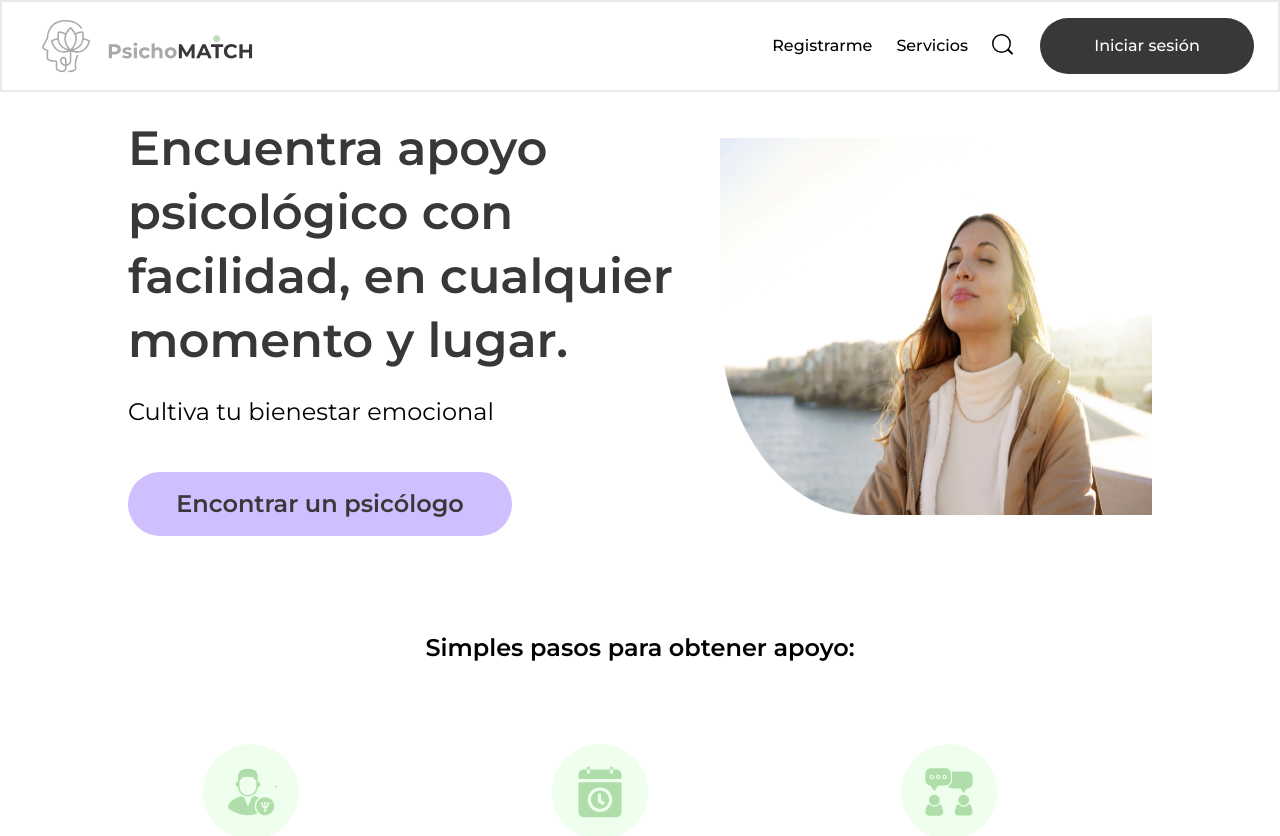
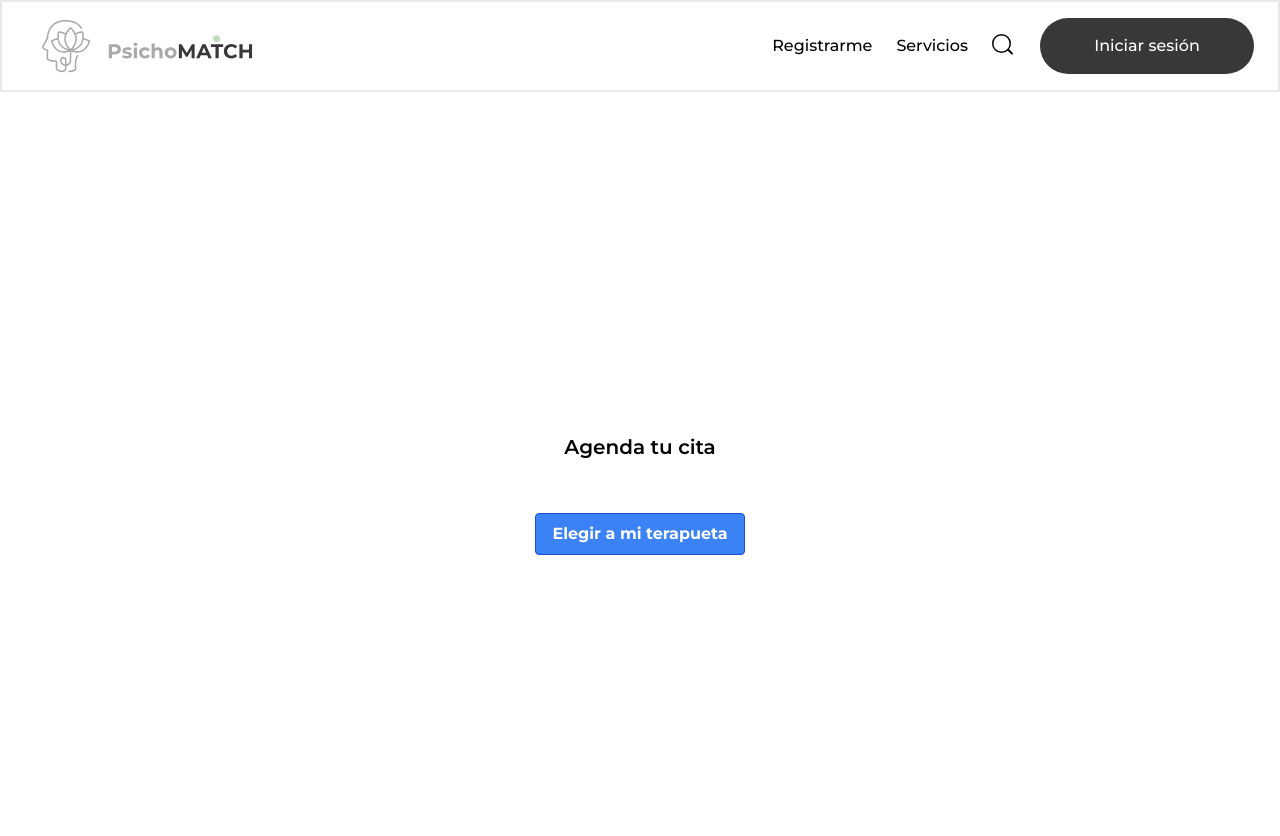
Before and after one commit to No-Country/C14-09-n-React-Node-Psichomatch, a React (Vite) app in the folder Frontend/: page /dashboard/1 in a window 1280 px wide. Before the commit this address led to /. Shown: the top 836 px of the page. Built offline with nearby package versions, Linux system fonts and the light colour scheme; the HTML template or start-up script is replaced by a standard one.

Commit message:
funcionalidad de agendar cita por el paciente

```diff
--- a/Frontend/src/App.jsx
+++ b/Frontend/src/App.jsx
@@ -17,12 +17,12 @@ function App() {
       <Routes>
         <Route path="/" element={<HomePage></HomePage>}></Route>
         <Route path="/login" element={<Login />}></Route>
-        <Route path="/psicologos" element={<FindPsychologists />}></Route>
+        <Route path="/psicologos/:id" element={<FindPsychologists />}></Route>
         <Route path="/servicios" element={<Services />}></Route>
         <Route path="/registro" element={<RegisterPage></RegisterPage>}></Route>
         <Route path="/recuperarclave" element={<RecoverPassword />}></Route>
-        <Route path="/dashboard" element={<Dashboard/>}></Route>
-        <Route path="/agendarcita/:id" element={<SheduleAppointment/>}></Route>
+        <Route path="/dashboard/:id" element={<Dashboard/>}></Route>
+        <Route path="/agendarcita/:id/:idpatient" element={<SheduleAppointment/>}></Route>
         <Route path="/*" element={<Navigate to="/" />}></Route>
       </Routes>
       <Footer />
--- a/Frontend/src/Components/AgendaCita.jsx
+++ b/Frontend/src/Components/AgendaCita.jsx
@@ -3,11 +3,12 @@ import axios from "axios";
 import { v4 as uuidv4 } from "uuid";
 import { useParams } from 'react-router-dom';
 
+
 const AgendaCita =  () => {
 
   const params = useParams()
   const therapistId = params.id;
-  const patientId = 1;
+  const patientId = params.idpatient;
   const [hour, setHour] = useState([]);
   const [availability, setAvailability] = useState(new Array(4).fill([]));
   const [date, setDate] = useState(new Date());
@@ -27,7 +28,6 @@ const AgendaCita =  () => {
         `http://localhost:3001/availability/${id}`,
         { date }
       );
-      console.log(data);
 
       if (data) {
         setAvailability((prev) => {
@@ -164,7 +164,6 @@ const AgendaCita =  () => {
               <p className="text-black">{getWeekDay(nextDate(x))}</p>
               <p className="text-gray-400">{getDateAndMonth(nextDate(x))}</p>
               {availability[x]?.map((y) => {
-                console.log(y.status)
                 if(!y.status){ return(
                   <p
                     onClick={() => {addReservation(y.id, patientId, y.TherapistId)}}
--- a/Frontend/src/Components/Therapist.jsx
+++ b/Frontend/src/Components/Therapist.jsx
@@ -1,11 +1,12 @@
 import React, { useEffect, useState }  from 'react';
 import { GetTherapist } from "../api/therapist_api";
-import { useNavigate } from 'react-router-dom';
+import { useNavigate, useParams } from 'react-router-dom';
 
 const Therapist = () => {
 
 const [therapists, setTherapist] = useState([])
 const navigate = useNavigate()
+const params = useParams();
 
 useEffect(() => {
  loadTherapist()
@@ -37,7 +38,7 @@ return(
                 </div>
                 <h1><span className="font-semibold">Precio:</span> ${therapist.price}</h1>
                 <button className="bg-blue-500 hover:bg-blue-700 text-white font-bold py-2 px-4 border border-blue-700 rounded mt-4"
-                 onClick={() => navigate(`/agendarcita/${therapist.id}`)}
+                 onClick={() => navigate(`/agendarcita/${therapist.id}/${params.id}`)}
                  >
                   Agendar Cita
                 </button>
--- a/Frontend/src/Pages/Dashboard.jsx
+++ b/Frontend/src/Pages/Dashboard.jsx
@@ -1,10 +1,9 @@
-import DashboardAside from "../Layouts/Dashboard-Aside"
-import DashboardAgenda from "../Layouts/Dashboard-Agenda"
-import DashboardFooter from "../Layouts/Dashboard-Footer"
-import { Link } from 'react-router-dom';
-
+import { useNavigate, useParams } from 'react-router-dom';
 
 const Dashboard = function () {
+
+const navigate = useNavigate();
+const params = useParams();
 
   return (
      <div className="flex w-full h-screen items-center justify-center">
@@ -15,7 +14,10 @@ const Dashboard = function () {
               Agenda tu cita
             </h1>
           </div>
-     <Link to="/psicologos"><button className="bg-blue-500 hover:bg-blue-700 text-white font-bold py-2 px-4 border border-blue-700 rounded">Elegir a mi terapueta</button></Link>
+     <button className="bg-blue-500 hover:bg-blue-700 text-white font-bold py-2 px-4 border border-blue-700 rounded"
+      onClick={() => navigate(`/psicologos/${params.id}`)}
+
+     >Elegir a mi terapueta</button>
      </div>
      </div>
      </div>
--- a/Frontend/src/components/Login.jsx
+++ b/Frontend/src/components/Login.jsx
@@ -1,4 +1,4 @@
-import React from "react";
+import React, {useState} from "react";
 import { useForm } from "react-hook-form";
 import { loginPatient } from "../api/patient_api";
 import { Link, useNavigate } from "react-router-dom";
@@ -13,13 +13,14 @@ const Login = () => {
     formState: { errors },
   } = useForm();
 
-  const navigate = useNavigate(); // Use useNavigate here
+  const navigate = useNavigate();
 
 
   const onSubmit = async (data) => {
     const response = await loginPatient(data);
+    const patientId = response.data.data.id;
     if(response.data.tokenSession) {
-      navigate('/dashboard')
+      navigate(`/dashboard/${patientId}`)
     }
   };
 
```
